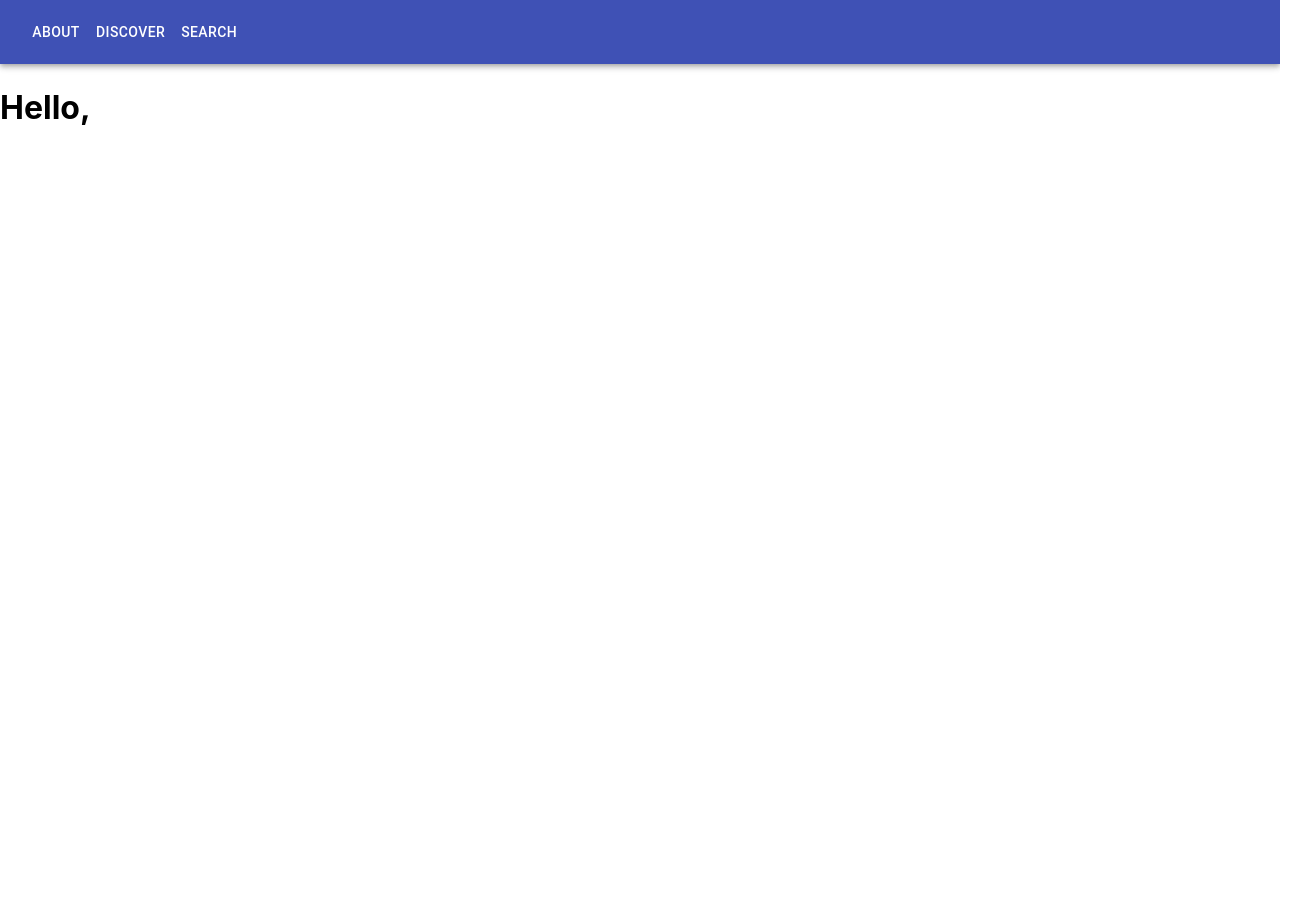
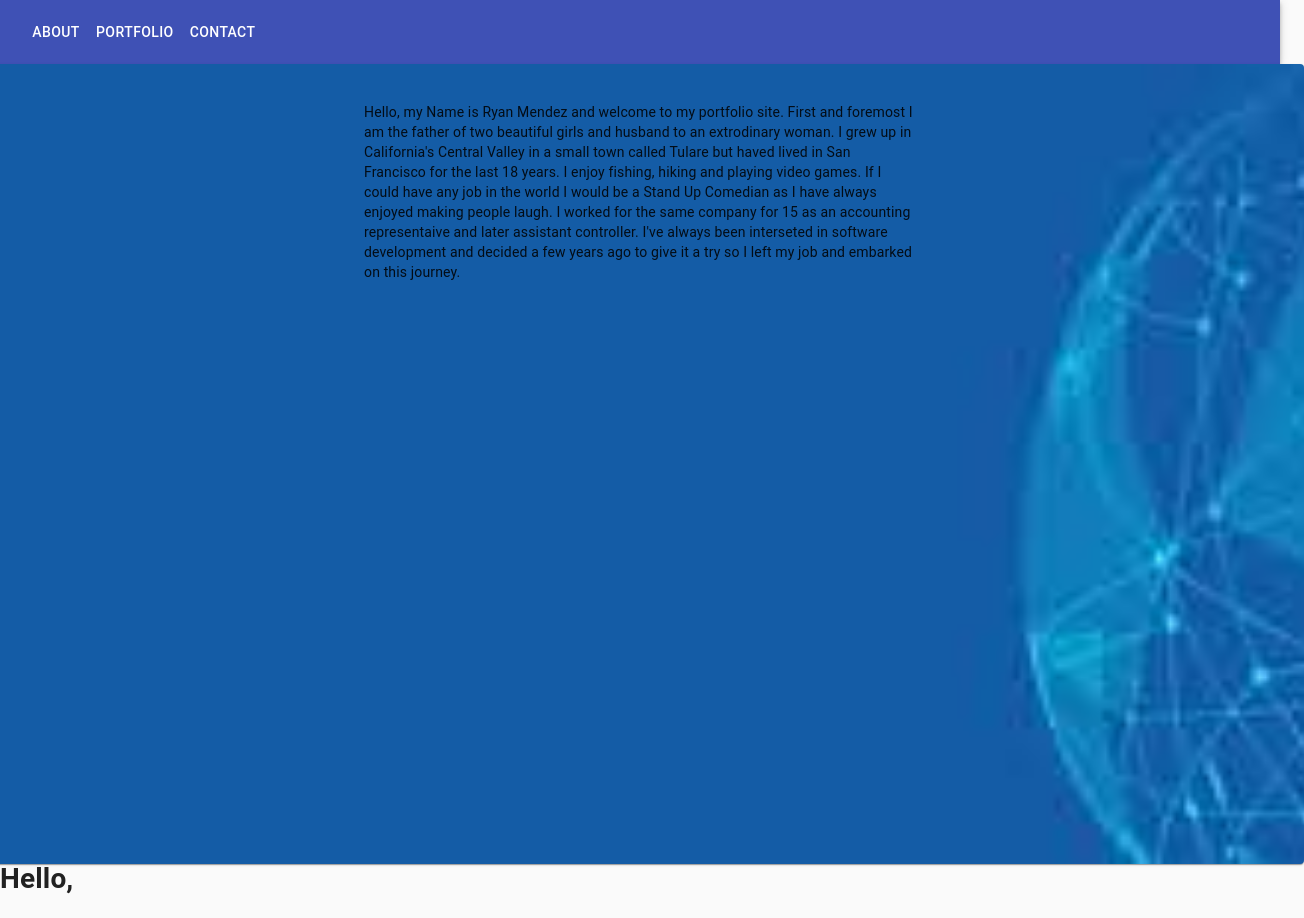
Before and after one commit to rymen80/myReactPortfolio, a React (Create React App) app: page /Portfolio in a window 1280 px wide. Shown: the whole page, 1304 px wide, since content can reach past the window. Before the commit the page ends 800 px from the top, so only its background shows below. Built offline with nearby package versions, Linux system fonts and the light colour scheme.

Commit message:
add AboutMe Content

```diff
--- a/src/App.js
+++ b/src/App.js
@@ -1,16 +1,15 @@
 import React from 'react';
 import { BrowserRouter as Router, Route } from 'react-router-dom';
-// import logo from './logo.svg';
-// import './App.css';
 import Navbar from "./components/Navbar"
-import Main from './components/Main';
-import Portfolio from './components/Portfolio';
-import Contact from './components/Contact';
+import Main from './pages/Main';
+import Portfolio from './pages/Portfolio';
+import Contact from './pages/Contact';
 
 function App() {
   return (
       <Router>
         <Navbar/>
+        <Route path='/'> {' '} <Main /> </Route>
         <Route path='/Main' component={Main}/>
         <Route path='/Portfolio' component={Portfolio}/>
         <Route path="/Contact" component={Contact}/>
--- /dev/null
+++ b/src/components/AboutMe.js
@@ -0,0 +1,42 @@
+import React from 'react';
+import CssBaseline from '@material-ui/core/CssBaseline';
+import Container from '@material-ui/core/Container';
+import Paper from '@material-ui/core/Paper';
+
+import Image from '../images/aboutMe.jpeg';
+
+const styles = {
+    paperContainer: {
+        height: 800,
+        backgroundImage: `url(${Image})`,
+        backgroundSize: 'cover',
+        backgroundPosition: 'center',
+        width: `calc(100vw + 48px)`,
+        margin: -24,
+        padding: 24,
+    }
+};
+
+
+export default function AboutMe ()  {
+    return (
+        <Paper style={styles.paperContainer}>
+        <React.Fragment>
+            <CssBaseline />
+            <Container maxWidth="sm">
+                <div>
+                    <p className="about-me">
+                        Hello, my Name is Ryan Mendez and welcome to my portfolio site. First and foremost I am the father of two
+                        beautiful girls and husband to an extrodinary woman. I grew up in California's Central Valley in a small
+                        town called Tulare but haved lived in San Francisco for the last 18 years. I enjoy fishing, hiking and
+                        playing video games. If I could have any job in the world I would be a Stand Up Comedian as I have always
+                        enjoyed making people laugh. I worked for the same company for 15 as an accounting representaive and later
+                        assistant controller. I've always been interseted in software development and decided a few years ago to
+                        give it a try so I left my job and embarked on this journey.
+                    </p>
+                </div>
+            </Container>
+        </React.Fragment>
+        </Paper>
+    );
+}
--- a/src/components/Navbar.js
+++ b/src/components/Navbar.js
@@ -32,16 +32,16 @@ export default function ButtonAppBar() {
                         color="inherit">
                         About</Button>
                     <Button
-                        to='/discover'
+                        to='/Portfolio'
                         component={Link}
                         color="inherit">
-                        Discover
+                        Portfolio
                     </Button>
                     <Button
-                        to='/search'
+                        to='/Contact'
                         component={Link}
                         color="inherit">
-                        Search
+                        Contact
                     </Button>
 
                  </Toolbar>
--- a/src/components/Contact.js
+++ b/src/pages/Contact.js
@@ -4,6 +4,7 @@ import React from 'react';
 
 
 class Contact extends React.Component {
+
     render() {
         return <h1>Hello, {this.props.name}</h1>;
     }
--- a/src/components/Main.js
+++ b/src/pages/Main.js
@@ -1,9 +1,10 @@
 import React from 'react';
+import AboutMe from '../components/AboutMe';
 
 
 class Main extends React.Component {
     render() {
-        return <h1>Hello, {this.props.name}</h1>;
+        return <AboutMe />;
     }
 }
 
```
Also changed, not shown: src/images/aboutMe.jpeg (added), src/pages/Portfolio.js (renamed from src/components/Portfolio.js).
